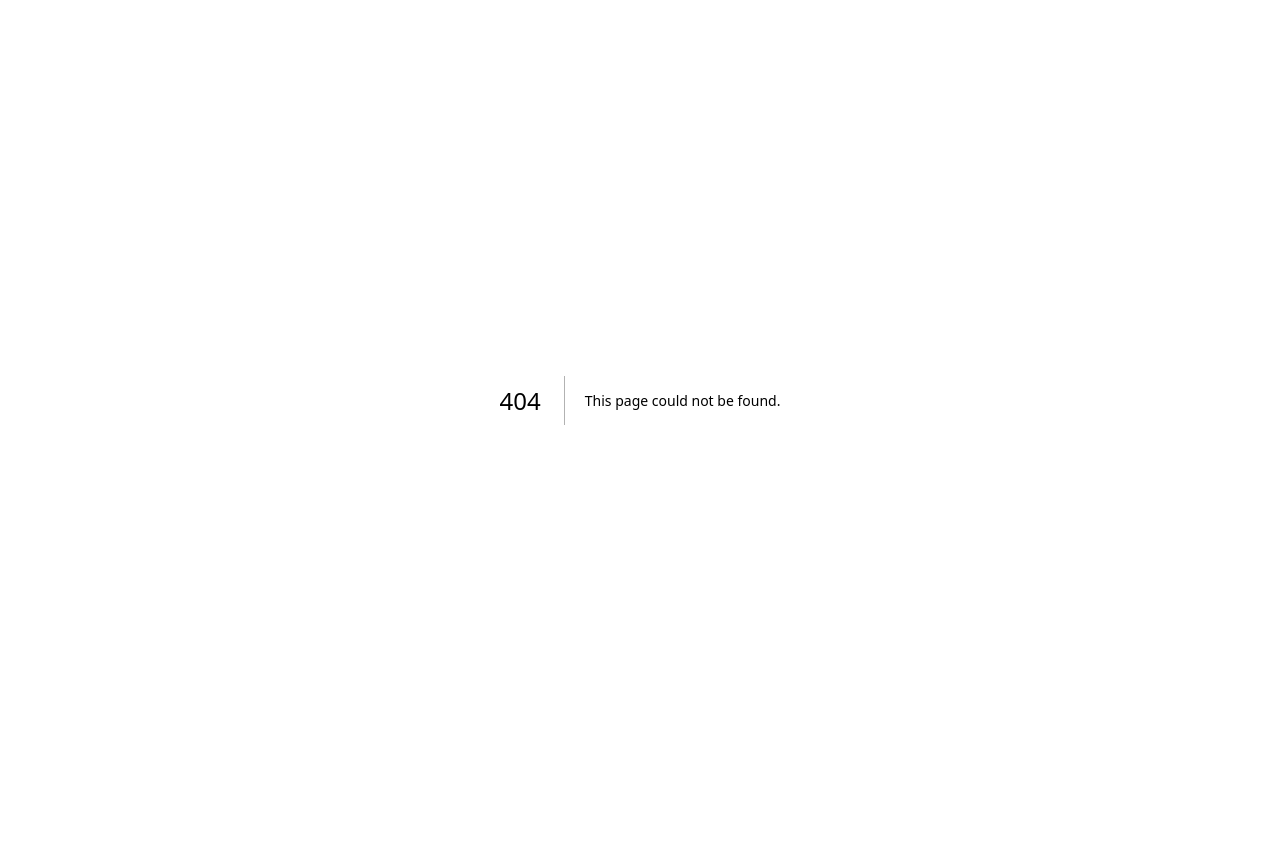
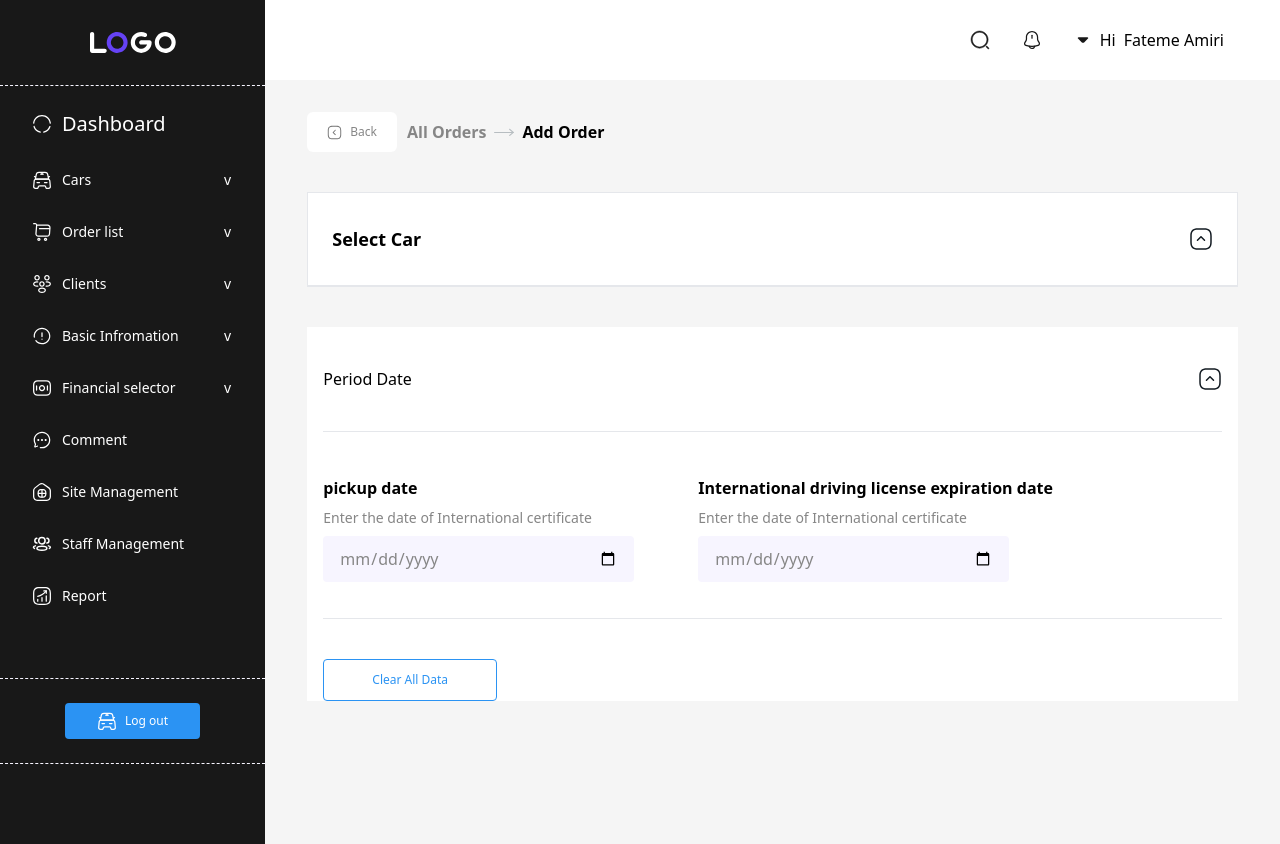
Before and after one commit to fafooti/car-ren, a Next.js app: page /orders/add-order in a window 1280 px wide. Before the commit this address had no page. Before the commit the page ends 800 px from the top, so only its background shows below. Built offline with nearby package versions, Linux system fonts and the light colour scheme.

Commit message:
feat : car page and module added

```diff
--- /dev/null
+++ b/src/modules/Orders/CarCard.jsx
@@ -0,0 +1,37 @@
+import React, { useState } from "react";
+import carImage from "/public/cars/car-sample.svg";
+import Image from "next/image";
+
+function CarCard() {
+  const [selectCar, setSelectCar] = useState(false);
+  const hadndleSelectCar = () => {
+    setSelectCar((prev) => !prev);
+  };
+  return (
+    <div
+      className={`bg-white flex flex-col w-[97px] justify-between rounded min-w-[97px] h-[110px] `}
+    >
+      <div className={` relative w-full h-full`}>
+        <Image
+          className={`${selectCar ? "opacity-10 " : "opacity-100"}`}
+          src={carImage}
+          width={90}
+          height={100}
+        />
+        {selectCar && (
+          <div className="absolute inset-0 text-sm px-4 text-white text-center  bg-primaryPurple opacity-50 rounded-t">
+            Mercedes-Benz GLB-CLASS...
+          </div>
+        )}
+      </div>
+      <div
+        onClick={hadndleSelectCar}
+        className=" bg-black text-center text-sm py-2 rounded-t-none rounded text-white"
+      >
+        Select
+      </div>
+    </div>
+  );
+}
+
+export default CarCard;
--- /dev/null
+++ b/src/modules/Orders/CarDocument.jsx
@@ -0,0 +1,42 @@
+import Input from "@/components/Input/Input";
+import React from "react";
+import arrowSquare from "/public/icons/arrowSquare.svg";
+import Image from "next/image";
+import Button from "@/components/Button/Button";
+function CarDocument() {
+  return (
+    <div className=" w-full px-4 bg-white mt-10   ">
+      <div className="border-b flex justify-between py-10 ">
+        <p>Period Date</p>
+        <Image src={arrowSquare} />
+      </div>
+      <div className="border-b pb-8 flex gap-x-16 gap-y-8 flex-wrap my-10">
+        <Input
+          //   onChange={handleLicenseDate}
+          //   value={licenseDate}
+          type="date"
+          label="pickup date"
+          desc="Enter the date of International certificate"
+          placeholder="Enter Date"
+          className="text-secondaryGray bg-secondaryPurple py-2.5 px-4 rounded w-[311px] "
+        />
+        <Input
+          //   onChange={handleLicenseDate}
+          //   value={licenseDate}
+          type="date"
+          label="International driving license expiration date"
+          desc="Enter the date of International certificate"
+          placeholder="Enter Date"
+          className="text-secondaryGray bg-secondaryPurple py-2.5 px-4 rounded w-[311px] "
+        />
+      </div>
+      <Button
+        className={`border rounded mb-7 border-primaryBlue text-primaryBlue px-12 py-3`}
+      >
+        Clear All Data
+      </Button>
+    </div>
+  );
+}
+
+export default CarDocument;
--- /dev/null
+++ b/src/modules/Orders/CarSelection.jsx
@@ -0,0 +1,62 @@
+import Input from "@/components/Input/Input";
+import React, { useState } from "react";
+import Image from "next/image";
+import arrowSquare from "/public/icons/arrowSquare.svg";
+import CarCard from "./CarCard";
+import car from "./car.module.css";
+import Button from "@/components/Button/Button";
+
+function CarSelection() {
+  const [showDetails, setShowDetails] = useState(false);
+  const handleShowDetails = () => {
+    setShowDetails((prev) => !prev);
+  };
+  return (
+    <div className="flex bg-white flex-col my-10     border">
+      <div className=" border-b py-8 w-full px-6 justify-between flex">
+        <p className="text-lg font-semibold"> Select Car</p>
+        <Image onClick={handleShowDetails} className="" src={arrowSquare} />
+      </div>
+      {showDetails && (
+        <>
+          <div className="py-4 border-y px-6  ">
+            <Input
+              desc="Select Car or Add new Car"
+              label="Car"
+              placeholder="Search Car Here"
+              className="outline-none bg-secondaryPurple py-2.5 px-4 rounded w-full text-black"
+            />
+            <div className={`${car.container} overflow-hidden mt-4  `}>
+              <div
+                className={`${car.slider} bg-secondaryPurple p-4 flex overflow-x-auto gap-5`}
+              >
+                <CarCard />
+                <CarCard />
+                <CarCard />
+                <CarCard />
+                <CarCard />
+                <CarCard />
+                <CarCard />
+                <CarCard />
+                <CarCard />
+                <CarCard />
+                <CarCard />
+                <CarCard />
+                <CarCard />
+                <CarCard />
+                <CarCard />
+              </div>
+            </div>
+          </div>
+          <Button
+            className={`mx-6 w-fit  bg-primaryBlue px-12 py-2 my-8 text-white`}
+          >
+            Add New Car
+          </Button>
+        </>
+      )}
+    </div>
+  );
+}
+
+export default CarSelection;
--- /dev/null
+++ b/src/modules/Orders/Navigations.jsx
@@ -0,0 +1,31 @@
+import React from 'react'
+import Button from '@/components/Button/Button';
+import Link from 'next/link';
+import Image from 'next/image';
+import backArrow from "/public/icons/backFlash.svg";
+
+import arrow from "/public/icons/arrow.svg";
+function Navigations() {
+  return (
+    <div className="my-8">
+      <div className="md:flex-row flex gap-2.5 flex-col md:items-center">
+        <Button className="md:bg-white px-5 py-3  rounded-md text-secondaryGray">
+          {" "}
+          <img src={backArrow.src} />
+          Back
+        </Button>
+        <div className="flex flex-col  md:flex-row gap-2 items-center font-semibold">
+          <Link href="/" className=" text-secondaryGray">
+            All Orders
+          </Link>
+          <Image width={20} height={10} src={arrow.src} />
+          <Link href="/" className="">
+            Add Order
+          </Link>
+        </div>
+      </div>
+    </div>
+  );
+}
+
+export default Navigations
--- /dev/null
+++ b/src/modules/Orders/car.module.css
@@ -0,0 +1,11 @@
+
+
+.slider {
+
+    scroll-snap-type: x mandatory;
+    -webkit-overflow-scrolling: touch;
+}
+
+.slider>* {
+    scroll-snap-align: start;
+}
--- a/src/modules/Users/Documents.jsx
+++ b/src/modules/Users/Documents.jsx
@@ -23,7 +23,7 @@ function Documents() {
   return (
     <div className=" w-full px-4 bg-white mt-10   ">
       <div className="border-b flex justify-between py-10 ">
-        <p>Documents</p>
+        <p>Document</p>
         <Image
           onClick={handleShowDetails}
           className={`${showDetails ?? "rotate-180"} : ""`}
--- /dev/null
+++ b/src/pages/orders/add-order/index.js
@@ -0,0 +1,37 @@
+import React from "react";
+import Sidebar from "@/components/Sidebar/Sidebar";
+import Header from "@/components/Header/Header";
+import Navigations from "@/modules/Orders/Navigations";
+import CarSelection from "@/modules/Orders/CarSelection";
+import CarDocument from "@/modules/Orders/CarDocument";
+const details = [
+  {
+    name: "pick-up Date",
+    desc: "Enter the date of reciving",
+    placeholdet: "select start date",
+  },
+  {
+    name: "return Date",
+    desc: "Enter the date of return car",
+    placeholdet: "select end date",
+  },
+];
+function AddOrder() {
+  return (
+    <div className=" min-h-screen  flex  ">
+      <div className="min-w-[265px] ">
+        <Sidebar />
+      </div>
+      <div className="bg-backgroundWhite w-full flex flex-col mx-auto">
+        <Header />
+        <div className=" 1440:w-[1114px] w-11/12 mx-auto ">
+          <Navigations />
+          <CarSelection />
+          <CarDocument />
+        </div>
+      </div>
+    </div>
+  );
+}
+
+export default AddOrder;
```
Also changed, not shown: public/cars/car-sample.svg (added).
